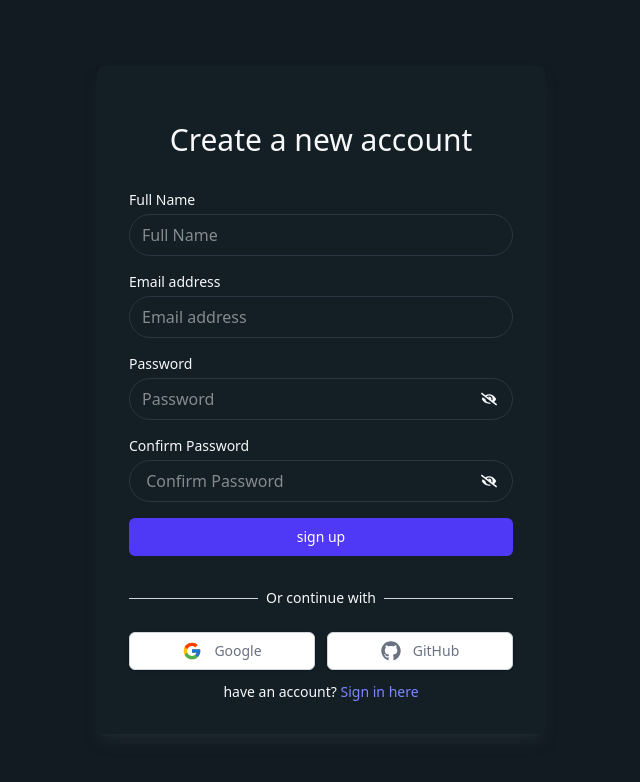
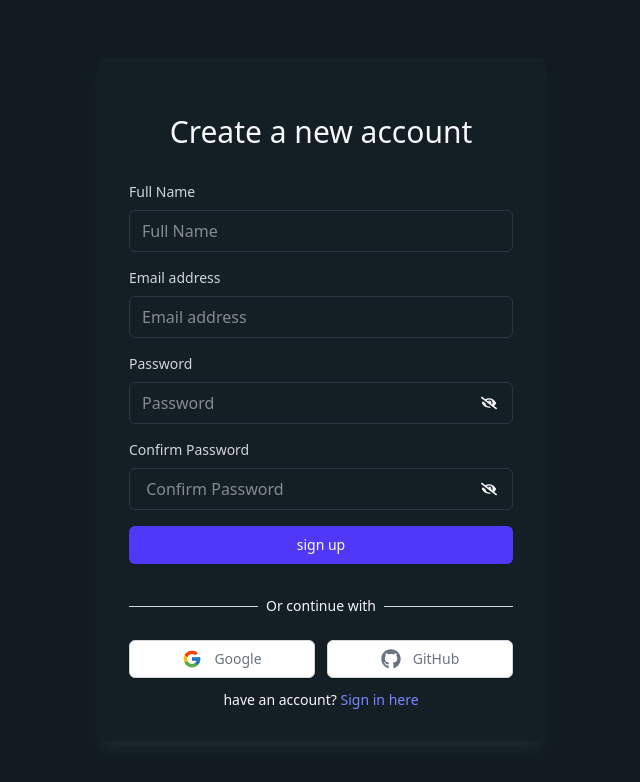
Before and after one commit to Hamozoni/whatsApp-clone, a React (Vite) app in the folder client/: page /signup in a window 1280 px wide. Shown: the top 782 px of the page, without its empty margins (319-959 px from the left). Built offline with nearby package versions, Linux system fonts and the light colour scheme; no server answers.

Commit message:
modified:   client/src/components/channel/channel.jsx         modified:   client/src/components/navbar/navbar.jsx         modified:   client/src/components/ui/input.jsx

```diff
--- a/client/src/components/channel/channel.jsx
+++ b/client/src/components/channel/channel.jsx
@@ -1,8 +1,19 @@
+import { GrChannel } from "react-icons/gr";
 
 export const Channel = () => {
     return (
-        <div className="">
-            channels
+        <div className="flex h-dvh">
+            <div className="p-3 flex-1 border-r border-r-gray-800 flex flex-col min-w-[350px] md:max-w-[380px] ">
+            </div>
+            <div className="hidden md:flex flex-2 items-center justify-center flex-col gap-5">
+                <GrChannel size={48} className="text-gray-400" />
+                <h3 className='text-3xl'>
+                    Discover channels
+                </h3>
+                <p className="text-center max-w-[400px] text-gray-400">
+                    Entertainment, sports, news, lifestyle, people and more. Follow the channels that interest you
+                </p>
+            </div>
         </div>
     )
 }
--- a/client/src/components/navbar/navbar.jsx
+++ b/client/src/components/navbar/navbar.jsx
@@ -1,7 +1,6 @@
 import { BsChatText } from "react-icons/bs";
 import { IoCallOutline,IoSettingsOutline } from "react-icons/io5";
 import { SiGradleplaypublisher } from "react-icons/si";
-import { MdOutlineGroups2 } from "react-icons/md";
 import { GrChannel } from "react-icons/gr";
 import { useContext } from "react";
 import { User_context } from "../../contexts/user.context";
--- a/client/src/components/ui/input.jsx
+++ b/client/src/components/ui/input.jsx
@@ -7,7 +7,7 @@ export const Input = ({label,type,value,set_value,required,placeholder,disabled=
 
     return (
         <div className="relative my-4">
-            <label htmlFor="name" className="block text-sm font-medium text-[#f7f8fa] mb-1">
+            <label htmlFor="name" className="block text-sm font-medium text-gray-300 mb-2">
                 {label}
             </label>
             <input
@@ -16,7 +16,7 @@ export const Input = ({label,type,value,set_value,required,placeholder,disabled=
                 required={required}
                 value={value || ''}
                 onChange={(e)=> set_value(e.target.value)}
-                className="w-full px-3 py-2 border border-[#283741] rounded-full focus:outline-none  focus:border-[#467b9c]"
+                className="w-full px-3 py-2 border border-[#283741] rounded-md focus:outline-none  focus:border-[#467b9c]"
                 placeholder={placeholder}
                 disabled={disabled}
                 />
```
